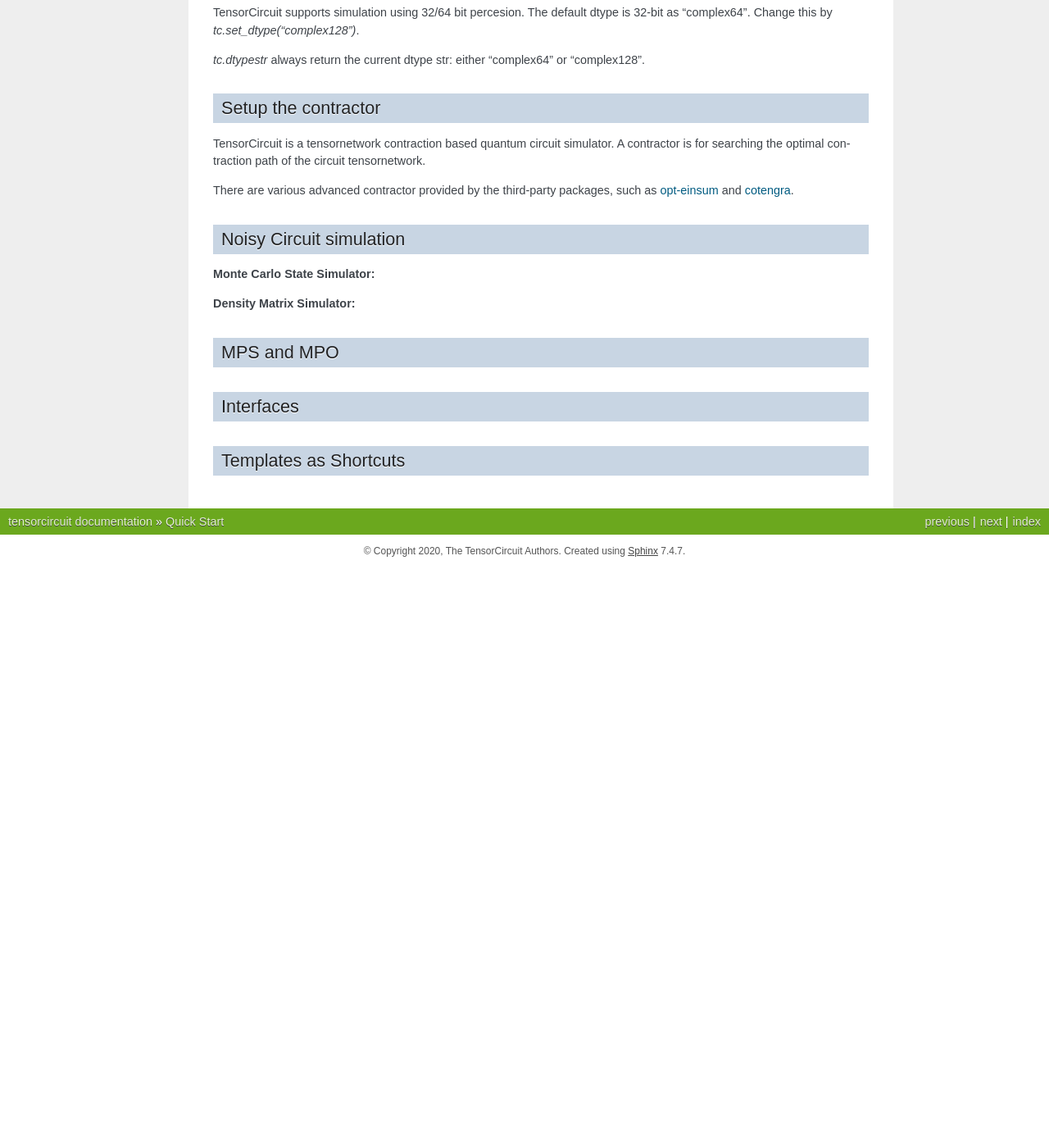
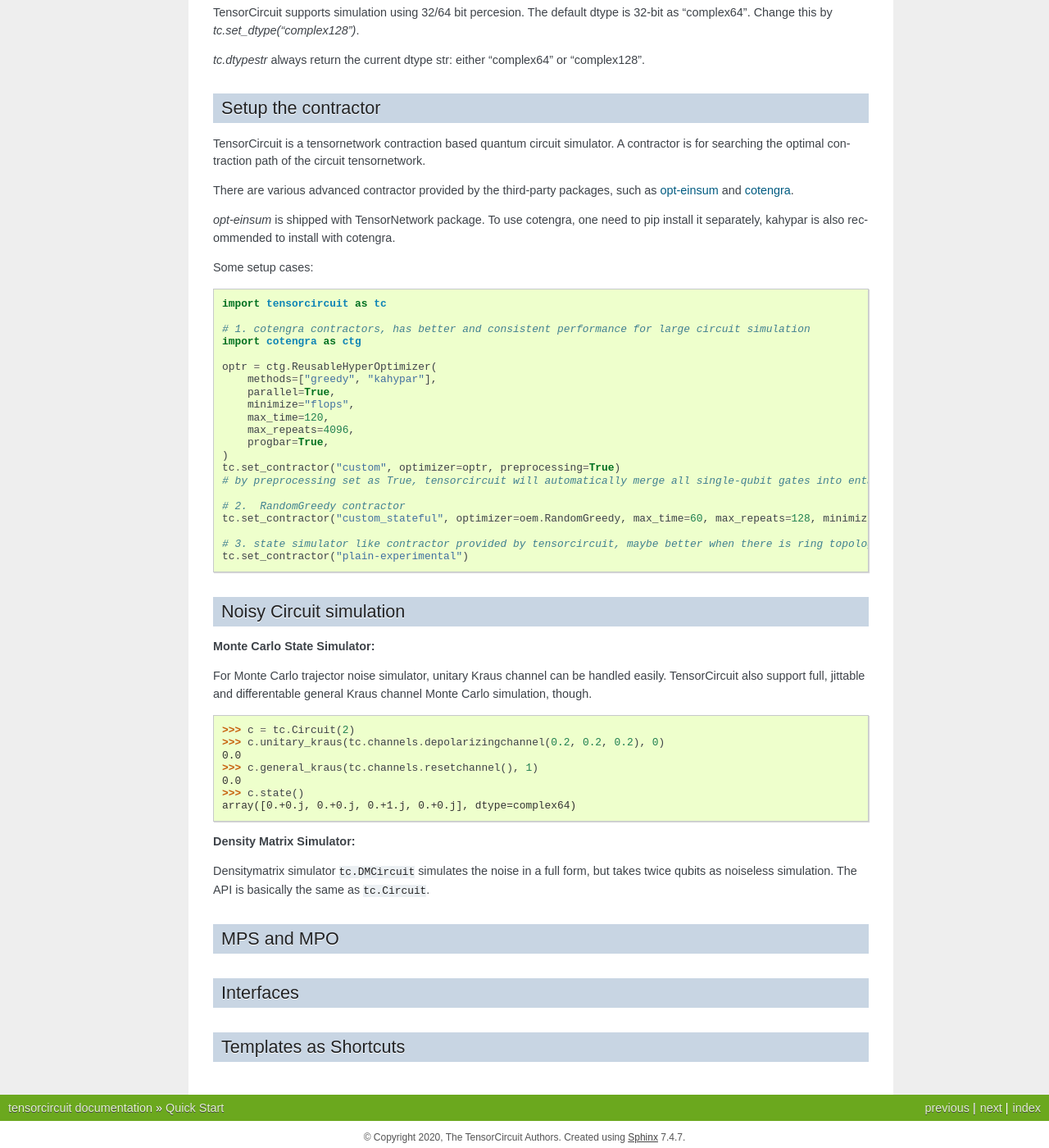
Before and after one commit to tencent-quantum-lab/tensorcircuit, a Sphinx documentation site: the page built from docs/source/quickstart.rst, in a window 1280 px wide and 1400 px high, scrolled down 3382 px. Shown: the whole window at 82% size. Built offline with Sphinx 7.4.7, drawn with Linux system fonts in a browser that asks for light colours; before the commit the page ends 4074 px from its top, so only the background shows below that.

```diff
--- a/docs/source/quickstart.rst
+++ b/docs/source/quickstart.rst
@@ -189,13 +189,55 @@
 
 There are various advanced contractor provided by the third-party packages, such as `opt-einsum <https://github.com/dgasmith/opt_einsum>`__ and `cotengra <https://github.com/jcmgray/cotengra>`__.
 
+`opt-einsum` is shipped with TensorNetwork package. To use cotengra, one need to pip install it separately, kahypar is also recommended to install with cotengra.
+
+Some setup cases:
+
+.. code-block:: python
+
+    import tensorcircuit as tc
+
+    # 1. cotengra contractors, has better and consistent performance for large circuit simulation
+    import cotengra as ctg
+
+    optr = ctg.ReusableHyperOptimizer(
+        methods=["greedy", "kahypar"],
+        parallel=True,
+        minimize="flops",
+        max_time=120,
+        max_repeats=4096,
+        progbar=True,
+    )
+    tc.set_contractor("custom", optimizer=optr, preprocessing=True)
+    # by preprocessing set as True, tensorcircuit will automatically merge all single-qubit gates into entangling gates
+
+    # 2.  RandomGreedy contractor
+    tc.set_contractor("custom_stateful", optimizer=oem.RandomGreedy, max_time=60, max_repeats=128, minimize="size")
+
+    # 3. state simulator like contractor provided by tensorcircuit, maybe better when there is ring topology for two-qubit gate layout
+    tc.set_contractor("plain-experimental")
+
 
 Noisy Circuit simulation
 ----------------------------
 
 **Monte Carlo State Simulator:**
 
+For Monte Carlo trajector noise simulator, unitary Kraus channel can be handled easily. TensorCircuit also support full, jittable and differentable general Kraus channel Monte Carlo simulation, though.
+
+.. code-block:: python
+
+    >>> c = tc.Circuit(2)
+    >>> c.unitary_kraus(tc.channels.depolarizingchannel(0.2, 0.2, 0.2), 0)
+    0.0
+    >>> c.general_kraus(tc.channels.resetchannel(), 1)
+    0.0
+    >>> c.state()
+    array([0.+0.j, 0.+0.j, 0.+1.j, 0.+0.j], dtype=complex64)
+
 **Density Matrix Simulator:**
+
+Densitymatrix simulator ``tc.DMCircuit`` simulates the noise in a full form, but takes twice qubits as noiseless simulation. The API is basically the same as ``tc.Circuit``.
 
 
 MPS and MPO
```
Also changed, not shown: CHANGELOG.md (+2 -0 lines), 2 other files.
